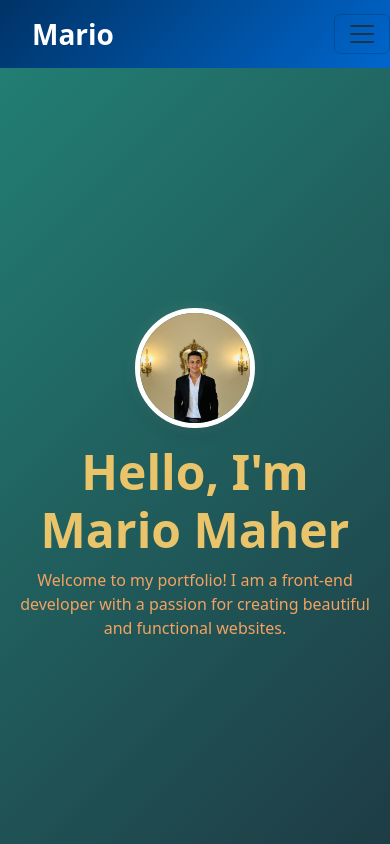
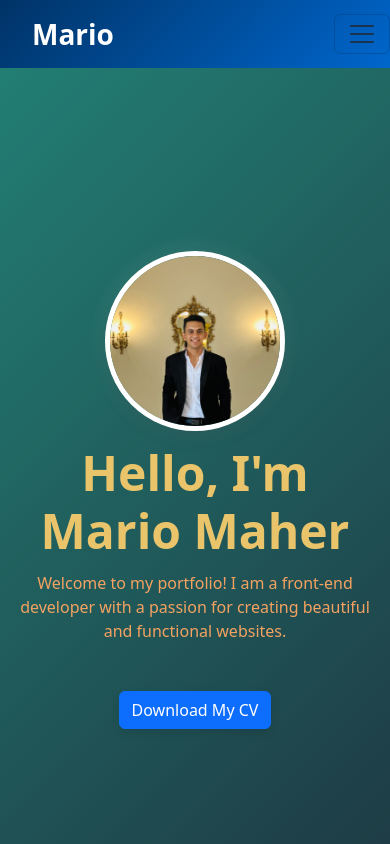
Before and after one commit to mariomelek/My-Portfolio, a React (Create React App) app: page / in a window 390 px wide. Shown: the top 844 px of the page. Built offline with nearby package versions, Linux system fonts and the light colour scheme.

Commit message:
second commit

```diff
--- a/src/components/Home.css
+++ b/src/components/Home.css
@@ -1,4 +1,4 @@
-.home-section {
+/* .home-section {
   background: linear-gradient(135deg, #2a9d8f, #264653);
   color: #fff;
   min-height: 100vh;
@@ -113,4 +113,129 @@ p.lead {
   p.lead {
     font-size: 1rem;
   }
+} */
+
+
+
+
+
+
+
+
+
+
+.home-section {
+  background: linear-gradient(135deg, #2a9d8f, #264653);
+  color: #fff;
+  min-height: 100vh;
+  display: flex;
+  align-items: center;
+  justify-content: center;
+  text-align: center;
+  position: relative;
+  overflow: hidden;
 }
+
+.home-section::before {
+  content: "";
+  position: absolute;
+  top: 0;
+  left: 0;
+  width: 100%;
+  height: 100%;
+  background: rgba(0, 0, 0, 0.2);
+  z-index: 1;
+}
+
+.home-content {
+  position: relative;
+  z-index: 2;
+  padding: 2rem;
+}
+
+.profile-photo-wrapper {
+  position: relative;
+  display: inline-block;
+  margin-bottom: 1rem;
+}
+
+.profile-photo-wrapper::before {
+  content: "";
+  position: absolute;
+  top: -20%;
+  left: -20%;
+  width: 140%;
+  height: 140%;
+  background: radial-gradient(circle, rgba(255, 255, 255, 0.3), rgba(255, 255, 255, 0) 60%);
+  border-radius: 50%;
+  animation: wave 4s infinite linear;
+  z-index: 1;
+}
+
+.profile-photo {
+  width: 400px; /* تكبير عرض الصورة */
+  height: 400px; /* تكبير ارتفاع الصورة */
+  object-fit: cover;
+  border: 5px solid #fff;
+  box-shadow: 0px 8px 15px rgba(0, 0, 0, 0.1);
+  position: relative;
+  z-index: 2;
+  transition: transform 0.3s ease;
+}
+
+.profile-photo-wrapper:hover .profile-photo {
+  transform: scale(1.1);
+}
+
+.welcome-text {
+  font-size: 3rem;
+  font-weight: 700;
+  color: #e9c46a;
+  display: inline-block;
+  animation: wave-text 2s infinite;
+}
+
+@keyframes wave-text {
+  0% {
+    transform: translateY(0);
+  }
+  50% {
+    transform: translateY(-10px);
+  }
+  100% {
+    transform: translateY(0);
+  }
+}
+
+p.lead {
+  font-size: 1.25rem;
+  font-weight: 300;
+  margin-bottom: 2rem;
+  color: #f4a261;
+}
+
+.btn-primary {
+  background-color: #e76f51;
+  border: none;
+  box-shadow: 0px 4px 10px rgba(0, 0, 0, 0.1);
+}
+
+.btn-primary:hover {
+  background-color: #d62828;
+  box-shadow: 0px 6px 12px rgba(0, 0, 0, 0.2);
+}
+
+@media (max-width: 768px) {
+  .profile-photo {
+    width: 180px; /* تعديل حجم الصورة للشاشات الصغيرة */
+    height: 180px;
+  }
+
+  h1.display-3 {
+    font-size: 2.5rem;
+  }
+
+  p.lead {
+    font-size: 1rem;
+  }
+}
--- a/src/components/Home.js
+++ b/src/components/Home.js
@@ -1,7 +1,52 @@
+// import React from 'react';
+// import { Container, Row, Col, Image, Button } from 'react-bootstrap';
+// import profilePhoto from '../assets/1.jpg';
+// import cvFile from '../assets/Mario Maher CV .pdf';
+// import './Home.css';
+
+// const Home = () => (
+//   <section id="home" className="home-section">
+//     <Container className="home-content">
+//       <Row className="align-items-center justify-content-center text-center">
+//         <Col md={6} lg={4}>
+//           <div className="profile-photo-wrapper">
+//             <Image src={profilePhoto} roundedCircle className="profile-photo" />
+//           </div>
+//         </Col>
+//         <Col md={12} lg={8}>
+//           <h1 className="welcome-text">Hello, I'm Mario Maher</h1>
+//           <p className="lead">
+//             Welcome to my portfolio! I am a front-end developer with a passion for creating beautiful and functional websites.
+//           </p>
+//           <Button
+//             variant="primary"
+//             href={cvFile}
+//             download
+//             className="mt-3"
+//           >
+//             Download My CV
+//           </Button>
+//         </Col>
+//       </Row>
+//     </Container>
+//   </section>
+// );
+
+// export default Home;
+
+
+
+
+
+
+
+
+
 import React from 'react';
-import { Container, Row, Col, Image } from 'react-bootstrap';
-import profilePhoto from '../assets/1.jpg'; // Correct way to import image
-import './Home.css'; // Custom CSS for additional styling
+import { Container, Row, Col, Image, Button } from 'react-bootstrap';
+import profilePhoto from '../assets/1.jpg';
+import cvFile from '../assets/Mario Maher CV .pdf';
+import './Home.css';
 
 const Home = () => (
   <section id="home" className="home-section">
@@ -17,6 +62,14 @@ const Home = () => (
           <p className="lead">
             Welcome to my portfolio! I am a front-end developer with a passion for creating beautiful and functional websites.
           </p>
+          <Button
+            variant="primary"
+            href={cvFile}
+            download
+            className="mt-3"
+          >
+            Download My CV
+          </Button>
         </Col>
       </Row>
     </Container>
--- a/src/components/Projects.js
+++ b/src/components/Projects.js
@@ -1,19 +1,20 @@
 import React from 'react';
 import { Container, Row, Col, Card } from 'react-bootstrap';
-import './Projects.css'; // Custom CSS for additional styling
+import './Projects.css';
 
 // Import images from the assets folder
-import ProjectOneImage from '../assets/party.png';
+import ProjectOneImage from '../assets/coffee.png';
 import ProjectTwoImage from '../assets/shpping.png';
-import ProjectThreeImage from '../assets/coffee.png';
-import ProjectFourImage from '../assets/weather.png';
+import ProjectThreeImage from '../assets/party.png';
+import ProjectFourImage from '../assets/Cats Care.png';
+import ProjectFiveImage from '../assets/weather.png';
 
 const projects = [
   {
     title: 'Project One',
-    description: 'For Party Booking.',
+    description: 'Web application for coffee lovers.',
     image: ProjectOneImage, // Use imported image
-    link: 'https://party-booking.netlify.app/'
+    link: 'https://mariocoffee.netlify.app/'
   },
   {
     title: 'Project Two',
@@ -23,14 +24,20 @@ const projects = [
   },
   {
     title: 'Project Three',
-    description: 'Web application for coffee lovers.',
+    description: 'For Party Booking.',
     image: ProjectThreeImage, // Use imported image
-    link: 'https://mariocoffee.netlify.app/'
+    link: 'https://party-booking.netlify.app/'
   },
   {
     title: 'Project Four',
+    description: 'Your go-to resource for expert cat care.',
+    image: ProjectFourImage,
+    link: 'https://cats-care.netlify.app/'
+  },
+  {
+    title: 'Project Five',
     description: 'Up-to-date weather information easily.',
-    image: ProjectFourImage, // Use imported image
+    image: ProjectFiveImage,
     link: 'https://weatherhaven.netlify.app/'
   },
 ];
```
Also changed, not shown: src/assets/Cats Care.png (added), 1 other file (tests, documents, lock files or other folders).
